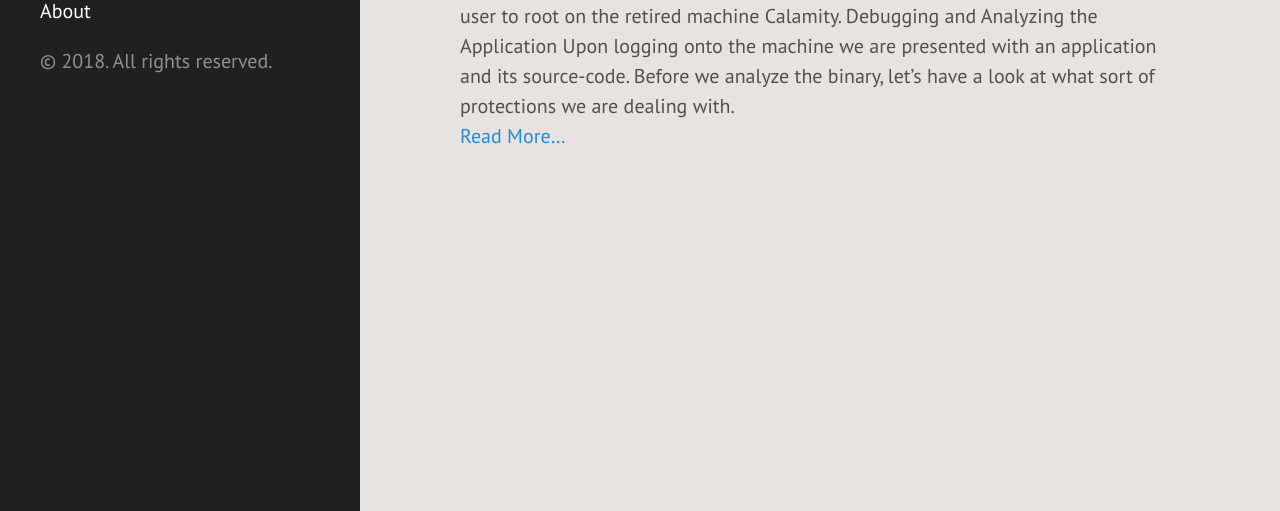
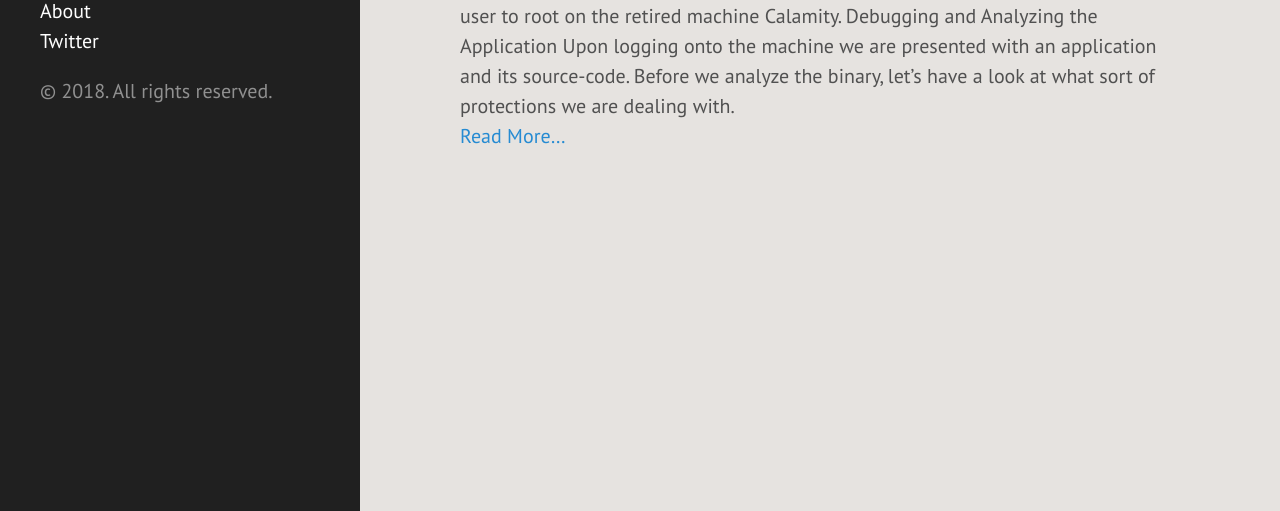
Before and after one commit to Charix46/Charix.github.io, a plain HTML site: page index.html in a window 1280 px wide. Shown: the part 289-800 px from the top of the page. Drawn offline with Linux system fonts and the light colour scheme.

Commit message:
Twitter link

```diff
--- a/index.html
+++ b/index.html
@@ -36,6 +36,7 @@
 
     <ul class="sidebar-nav">
       <li><a href="/post/about">About</a> </li>
+      <li><a href="https://twitter.com/Charixy">Twitter</a></li>
     </ul>
 
     <p>&copy; 2018. All rights reserved. </p>
```
Also changed, not shown: 404.html (+1 -0 lines), categories/index.html (+1 -0 lines), post/about/index.html (+1 -0 lines), post/htb-calamity/index.html (+1 -0 lines), post/index.html (+1 -0 lines), tags/index.html (+1 -0 lines).
